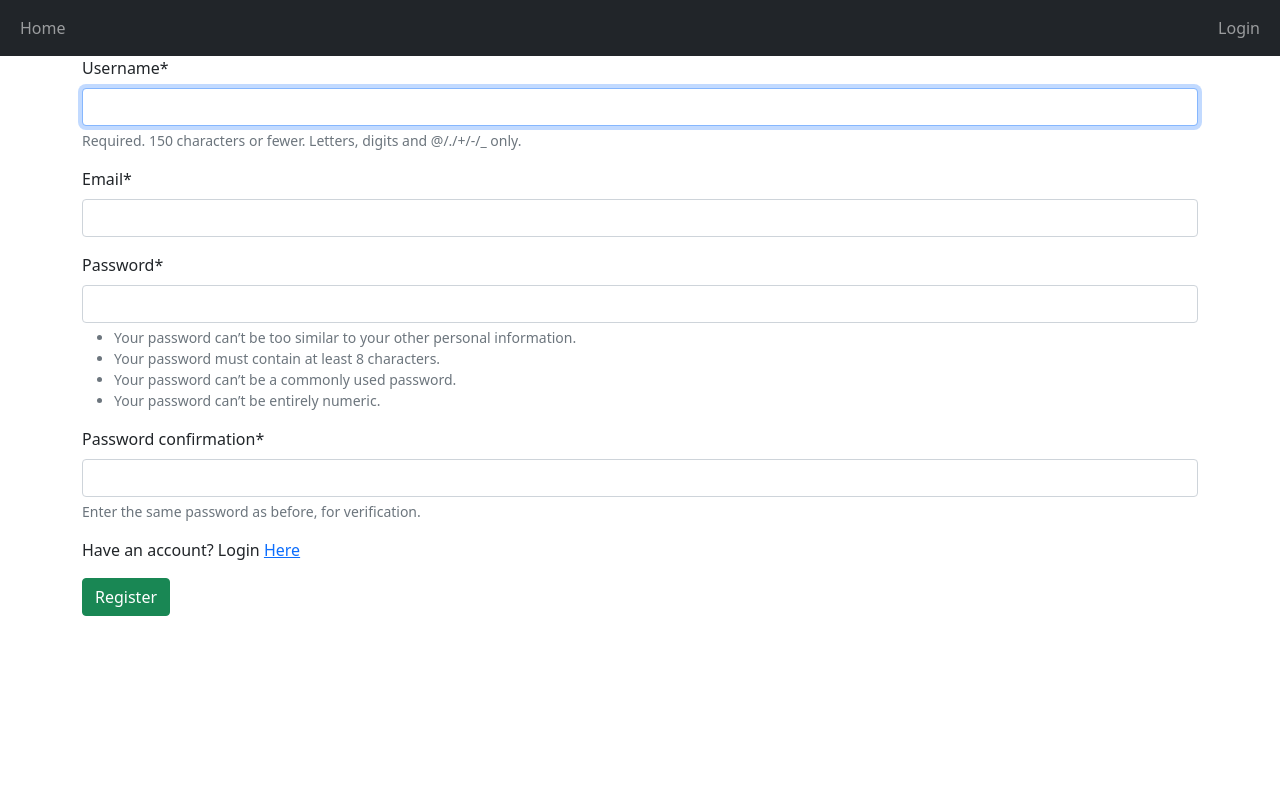
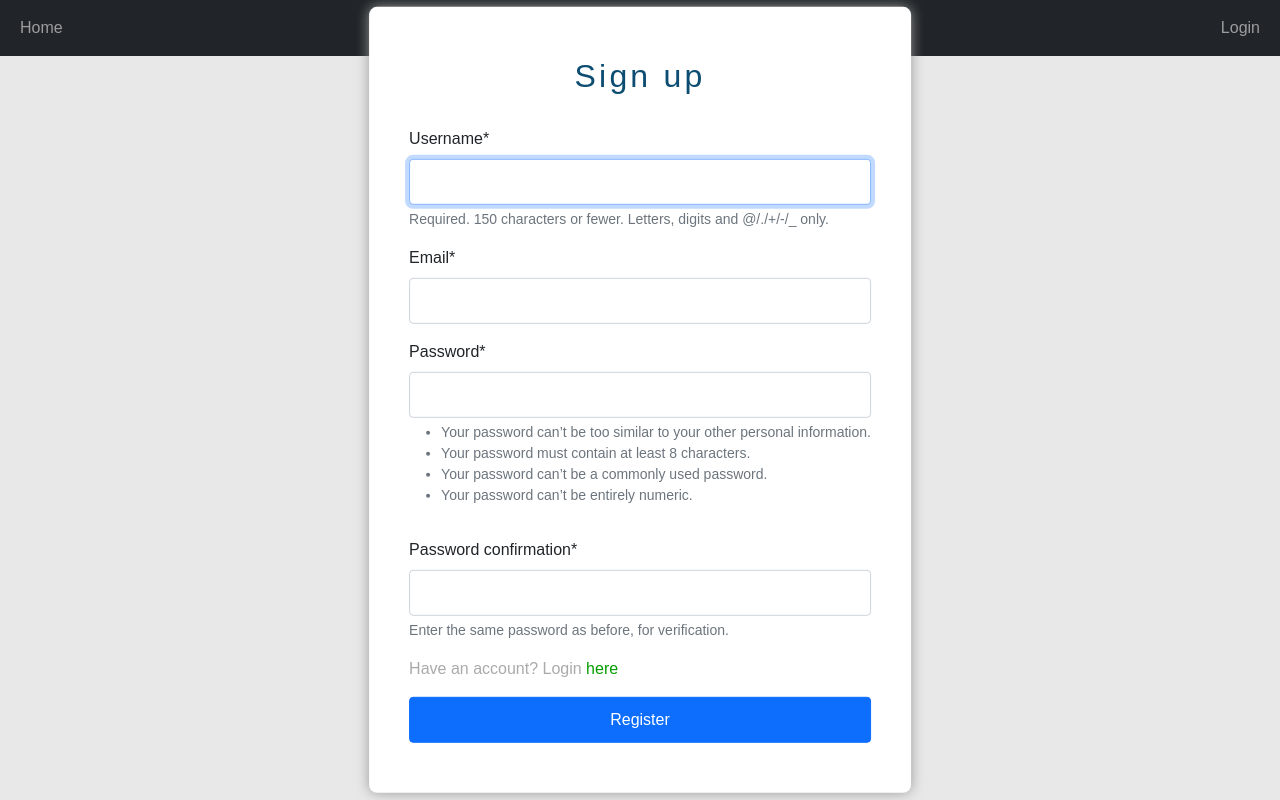
Before and after one commit to davidantic/blog, a Django app: page /sign-up in a window 1280 px wide. Run offline with Django 5.2, Linux system fonts and the light colour scheme; some libraries are stand-ins or nearby versions.

Commit message:
Initial design for authentication added

```diff
--- a/main/static/css/style.css
+++ b/main/static/css/style.css
@@ -1,11 +1,94 @@
-.logout_button{
+* {
+  margin: 0;
+  padding: 0;
+  box-sizing: border-box;
+  font-family: "Popins", sans-serif;
+}
+
+body {
+  background-color: #e9e8e8;
+}
+
+.logout-button {
   background-color: #8a0a0a;
-  color:white;
-  border:none;
+  color: white;
+  border: none;
   border-radius: 2px;
   cursor: pointer;
 }
 
-.logout_button:hover{
+.logout-button:hover {
   background-color: #992c2c;
 }
+
+.wrapper {
+  position: absolute;
+  top: 50%;
+  left: 50%;
+  transform: translate(-50%, -50%);
+}
+
+.box {
+  background-color: #ffff;
+  border-radius: 8px;
+  -webkit-box-shadow: 0px 0px 13px 0px rgba(153, 153, 153, 1);
+  -moz-box-shadow: 0px 0px 13px 0px rgba(153, 153, 153, 1);
+  box-shadow: 0px 0px 13px 0px rgba(153, 153, 153, 1);
+}
+
+.box form {
+  padding: 50px 40px;
+  border-radius: 8px;
+  display: flex;
+  flex-direction: column;
+}
+
+.box form h2 {
+  color: #0d4d72;
+  font-weight: 500;
+  text-align: center;
+  letter-spacing: 0.1em;
+  margin-bottom: 2rem;
+}
+
+input[type="text"],
+input[type="email"],
+input[type="password"] {
+  width: 100%;
+  padding: 10px;
+  background: transparent;
+  outline: none;
+  box-shadow: none;
+  color: #23242a;
+  letter-spacing: 0.05em;
+}
+
+.login-message {
+  color: #aaaaaa;
+}
+
+.login-message a {
+  text-decoration: none;
+}
+
+.login-message a:hover {
+  text-decoration: underline;
+}
+
+.signup-message {
+  color: #aaaaaa;
+}
+
+.signup-message a {
+  text-decoration: none;
+  color: #059e00;
+}
+
+.signup-message a:hover {
+  text-decoration: underline;
+  color: #0e830a;
+}
+
+.box button {
+  padding: 10px;
+}
--- a/main/templates/main/base.html
+++ b/main/templates/main/base.html
@@ -10,7 +10,8 @@
       integrity="sha384-1BmE4kWBq78iYhFldvKuhfTAU6auU8tT94WrHftjDbrCEXSU1oBoqyl2QvZ6jIW3"
       crossorigin="anonymous"
     />
-    <link rel="stylesheet" type="text/css" href="{% static 'css/style.css' %}">
+    <link rel="stylesheet" type="text/css" href="{% static 'css/style.css' %}"/>
+
     <title>{% block title %}My site{% endblock %}</title>
   </head>
   <body>
@@ -30,7 +31,7 @@
         <li class="nav-item">
           <form id="logout_form" action="{% url "logout" %}" method="post">
           {% csrf_token %}
-          <button class ="nav-link logout_button" type="submit">Logout</button>
+          <button class ="nav-link logout-button" type="submit">Logout</button>
           </form>
         </li>
         {% else %}
--- a/main/templates/registration/sign_up.html
+++ b/main/templates/registration/sign_up.html
@@ -1,11 +1,21 @@
 {% extends "main/base.html" %}
-{% block title %}Login{% endblock %}
-{% load crispy_forms_tags %}
+{% block title %}Sign up{% endblock %}
+{% load crispy_forms_tags static %}
 {% block content %}
 
-<form method="post">
-{% csrf_token %}{{form|crispy}}
-<p>Have an account? Login <a href ="/login">Here</a></p>
-<button type ="submit" class="btn btn-success">Register</button>
-</form>
+<link rel="stylesheet" type="text/css" href="{% static 'css/signup_form.css' %}"/>
+
+<div class="wrapper">
+  <div class="box">
+    <form method="post">
+      <h2>Sign up</h2>
+      {% csrf_token %}{{form|crispy}}
+      <p class="signup-message">Have an account? Login <a class="signupa" href="/login">here</a></p>
+      <button type="submit" class="btn btn-primary signup-button">
+        Register
+      </button>
+    </form>
+  </div>
+</div>
+
 {% endblock %}
```
Also changed, not shown: main/templates/registration/login.html (+14 -6 lines).
